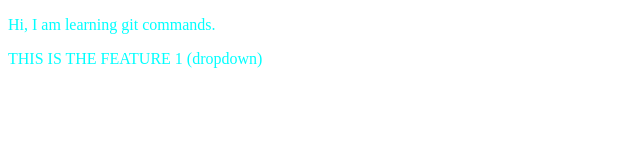
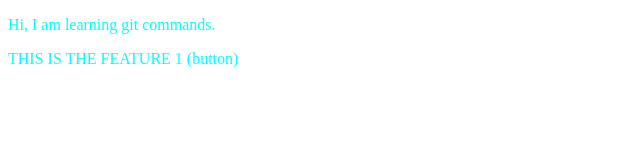
Before and after one commit to Zeeshan2629/Test_Repo, a plain HTML site: page index.html in a window 1280 px wide. Shown: the full height of the page, 0-640 px from the left. Drawn offline with Linux system fonts and the light colour scheme.

Commit message:
button is back

```diff
--- a/index.html
+++ b/index.html
@@ -8,6 +8,6 @@
 </head>
 <body>
     <p>Hi, I am learning git commands.</p>
-    <p>THIS IS THE FEATURE 1 (dropdown) </p>
+    <p>THIS IS THE FEATURE 1 (button) </p>
 </body>
 </html>
```
